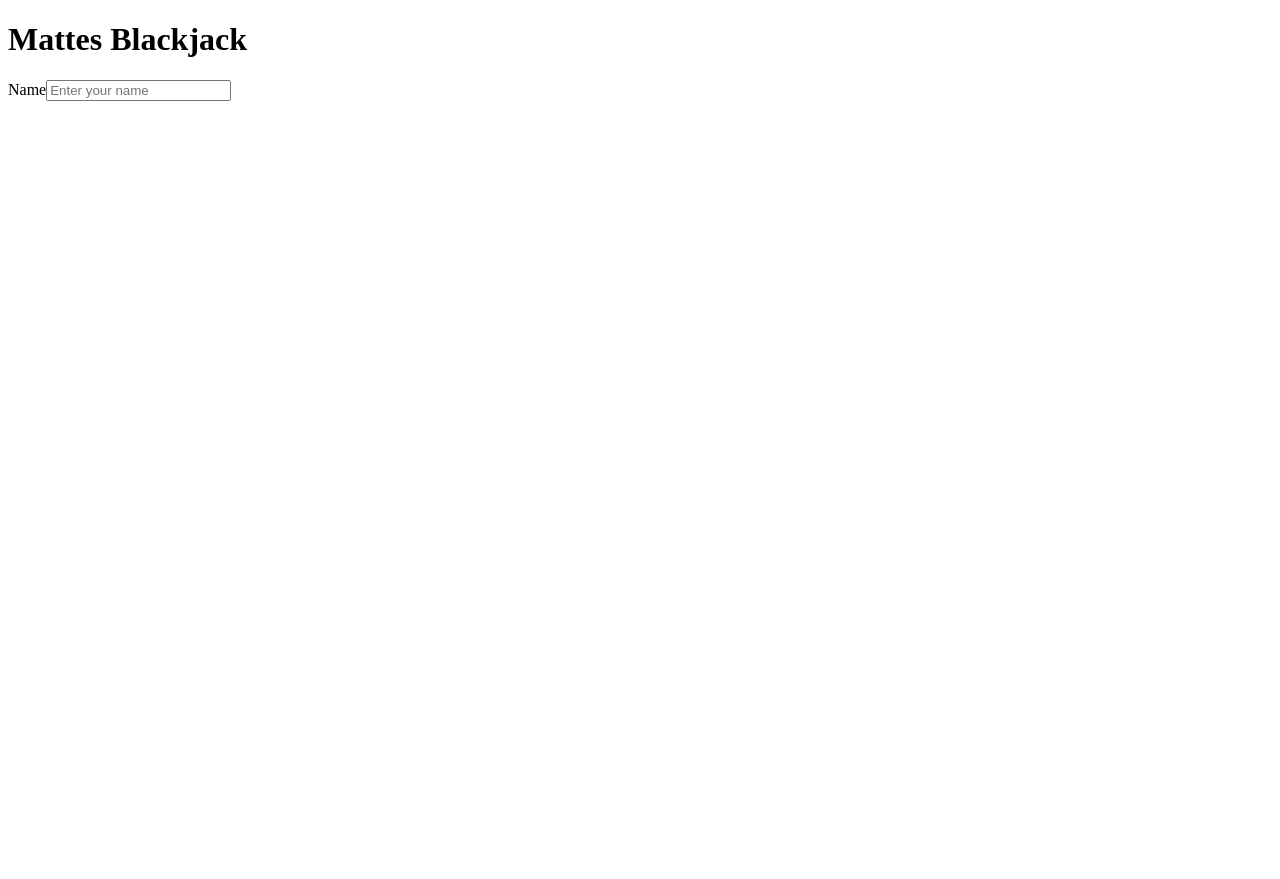
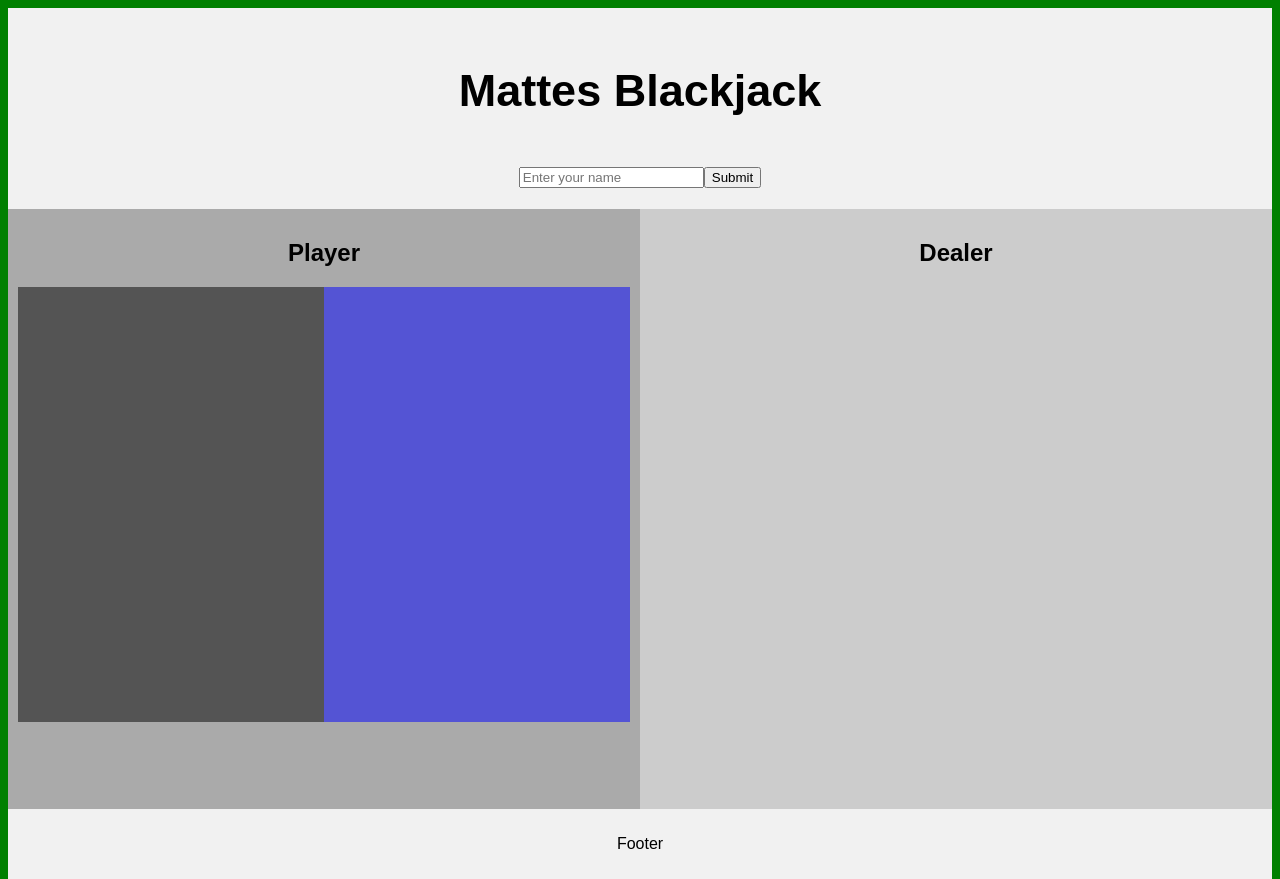
Before and after one commit to Mateman84/blackjack, a plain HTML site: page index.html in a window 1280 px wide. Before the commit the page ends 800 px from the top, so only its background shows below. Drawn offline with Linux system fonts and the light colour scheme.

Commit message:
Lekte runt med klasser och justerade lite namn

```diff
--- /dev/null
+++ b/Blackjack.js
@@ -0,0 +1,8 @@
+document.getElementById("submitBtn").onclick(gameStart());
+
+function gameStart() {
+    playerOne = new Player();
+    console.log("Funkar det?")
+    playerOne.name = document.getElementById("nameCatcher").value;
+    console.log("Name of the player is: " + playerOne.name);
+}
--- a/index.html
+++ b/index.html
@@ -6,12 +6,30 @@
     <meta name="viewport" content="width=device-width, initial-scale=1.0">
     <meta http-equiv="X-UA-Compatible" content="ie=edge">
     <title>Document</title>
+    <link rel="stylesheet" href="style.css">
+    <script src="Blackjack.js"></script>
+    <script src="player.js"></script>
 </head>
 
 <body>
-    <h1>Mattes Blackjack</h1>
-    Name<input type="text" id="nameInput" placeholder="Enter your name">
-
+    <div class="header">
+        <h2>Mattes Blackjack</h2>
+        <input type="text" id="nameCatcher" placeholder="Enter your name"><input type="submit" id="submitBtn" placeholder="Submit" onclick="gameStart()">
+        <!--<button type="button" id="startBtn" onclick="gameStart()">Click me</button>-->
+    </div>
+    <div class="container">
+        <div class="playerColumn" style="background-color:#aaa;">
+            <h2>Player</h2>
+            <div class="playerCard1"></div>
+            <div class="playerCard2"></div>
+        </div>
+        <div class="dealerColumn" style="background-color:#ccc;">
+            <h2>Dealer</h2>
+        </div>
+    </div>
+    <div class="footer">
+        <p>Footer</p>
+    </div>
 </body>
 
 </html>
--- a/player.js
+++ b/player.js
@@ -3,22 +3,5 @@ class Player {
         this.playerName = name;
         this.playerHand = hand;
         this.playerWallet = wallet;
-
-        function hit() {
-
-        }
-
-        function stay() {
-
-        }
-
-        function doubleDown() {
-
-        }
-
-        function split() {
-
-        }
-
     }
 }
--- a/style.css
+++ b/style.css
@@ -0,0 +1,55 @@
+        * {
+            box-sizing: border-box;
+        }
+
+        body {
+            font-family: Arial, Helvetica, sans-serif;
+            background-color: green;
+            height: 100vh;
+        }
+        /* Style the header */
+
+        .header {
+            background-color: #f1f1f1;
+            padding: 20px;
+            text-align: center;
+            font-size: 30px;
+        }
+
+        .container {
+            background-color: blue;
+            height: 75%;
+        }
+
+        .playerColumn,
+        .dealerColumn {
+            text-align: center;
+            float: left;
+            width: 50%;
+            height: 100%;
+            padding: 10px;
+        }
+
+        .playerCard1 {
+            background-color: black;
+            float: left;
+            width: 50%;
+            padding: 10px;
+            height: 75%;
+            opacity: 0.5;
+        }
+
+        .playerCard2 {
+            background-color: blue;
+            float: right;
+            width: 50%;
+            padding: 10px;
+            height: 75%;
+            opacity: 0.5;
+        }
+
+        .footer {
+            background-color: #f1f1f1;
+            padding: 10px;
+            text-align: center;
+        }
```
Also changed, not shown: app.js (deleted).
